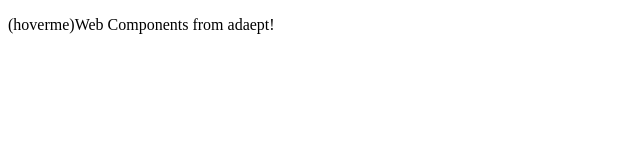
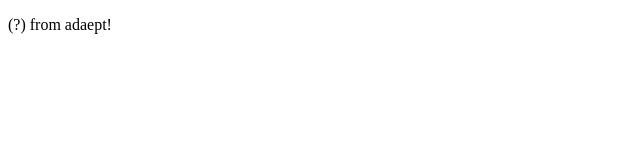
Before and after one commit to adaept/ae-tooltip-component, a plain HTML site: page index.html in a window 1280 px wide. Shown: the whole page, without its empty margins (0-640 px from the left). Drawn offline with Linux system fonts and the light colour scheme.

Commit message:
feat () add shadow dom

```diff
--- a/ae-tooltip-component.js
+++ b/ae-tooltip-component.js
@@ -3,6 +3,7 @@ class TooltipComponent extends HTMLElement {
         super();
         this._tooltipContainer;
         this._tooltipText = "Default value for tooltipText"
+        this.attachShadow({ mode: 'open' })
     }
 
     connectedCallback() {
@@ -10,10 +11,10 @@ class TooltipComponent extends HTMLElement {
             this._tooltipText = this.getAttribute('aetext');
         }
         const tooltipHint = document.createElement('span');
-        tooltipHint.textContent = ' (hoverme)';
+        tooltipHint.textContent = ' (?)';
         tooltipHint.addEventListener('mouseenter', this._showTooltipHint.bind(this));
         tooltipHint.addEventListener('mouseleave', this._hideTooltipHint.bind(this));
-        this.appendChild(tooltipHint);
+        this.shadowRoot.appendChild(tooltipHint);
         this.style.position = 'relative';
     }
 
@@ -24,11 +25,11 @@ class TooltipComponent extends HTMLElement {
         this._tooltipContainer.style.color = 'white';
         this.style.position = 'absolute';
         this.style.zIndex = '10';
-        this.appendChild(this._tooltipContainer);
+        this.shadowRoot.appendChild(this._tooltipContainer);
     }
 
     _hideTooltipHint() {
-        this.removeChild(this._tooltipContainer);
+        this.shadowRoot.removeChild(this._tooltipContainer);
     }
 }
 
--- a/index.html
+++ b/index.html
@@ -11,11 +11,10 @@
 
 <body>
     <p>
-        <ae-tooltip-component aetext="Show aeicons info here...">Web Components from adaept!</ae-tooltip-component>
+        <ae-tooltip-component aetext="Show aeicons info here...">Web Components </ae-tooltip-component> from adaept!
     </p>
 
     <!-- <ae-tooltip-component>Christmas is coming!</ae-tooltip-component> -->
-
 </body>
 
 </html>
```
